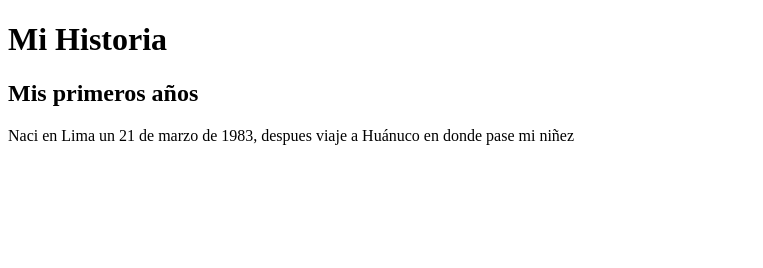
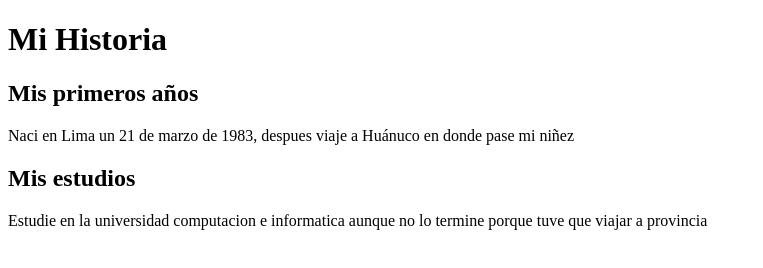
Before and after one commit to Mauro210304/mi_biografia, a plain HTML site: page index.html in a window 1280 px wide. Shown: the whole page, without its empty margins (0-763 px from the left). Drawn offline with Linux system fonts and the light colour scheme.

Commit message:
agregue mis estudios

```diff
--- a/index.html
+++ b/index.html
@@ -13,6 +13,10 @@
             <h2>Mis primeros años</h2>
             <p>Naci en Lima un 21 de marzo de 1983, despues viaje a Huánuco en donde pase mi niñez</p>
         </section>
+        <section>
+            <h2>Mis estudios</h2>
+            <p>Estudie en la universidad computacion e informatica aunque no lo termine porque tuve que viajar a provincia</p>
+        </section>
     </main>
 </body>
 </html>
```
